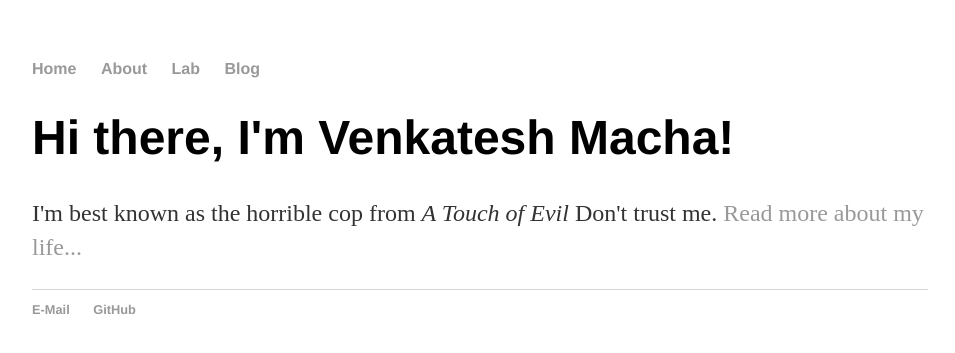
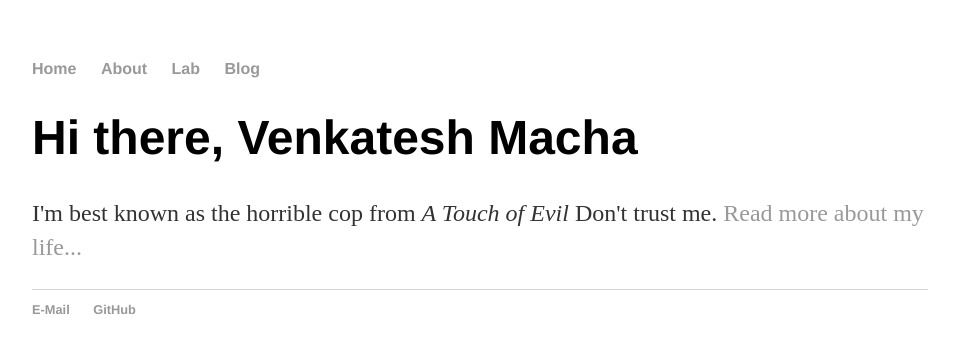
Before and after one commit to mvenkatesh431/mvenkatesh431.github.io, a Jekyll site: the page built from index.html, in a window 1280 px wide. Shown: the top 353 px of the page, without its empty margins (160-1115 px from the left). Built offline with Jekyll 4.4.1, drawn with Linux system fonts in a browser that asks for light colours.

Commit message:
Changed index.html to use the jekyll
Notice the plain text at the top of the file. Jekyll calls this the Front-matter. Any file on your site that contains this will be processed by Jekyll. Every time you commit a file that specifies layout: default at the top, Jekyll will magically generate the full HTML document by replacing {{ content }} in _layouts/default.html with the contents of the committed file. Awesome!

```diff
--- a/index.html
+++ b/index.html
@@ -1,30 +1,8 @@
-<!DOCTYPE html>
-<html>
-	<head>
-		<title>Venkatesh Macha, Programmer !</title>
-		<!-- link to main stylesheet -->
-		<link rel="stylesheet" type="text/css" href="css/main.css">
-	</head>
-	<body>
-		<nav>
-    		<ul>
-        		<li><a href="/">Home</a></li>
-	        	<li><a href="https://about.me/venkateshmacha">About</a></li>
-        		<li><a href="/js">Lab</a></li>
-        		<li><a href="http://www.sillycodes.com">Blog</a></li>
-    		</ul>
-		</nav>
-		<div class="container">
-    		<div class="blurb">
-        		<h1>Hi there, I'm Venkatesh Macha!</h1>
-				<p>I'm best known as the horrible cop from <em>A Touch of Evil</em> Don't trust me. <a href="https://about.me/venkateshmacha">Read more about my life...</a></p>
-    		</div><!-- /.blurb -->
-		</div><!-- /.container -->
-		<footer>
-    		<ul>
-        		<li><a href="mailto:mvenkatesh431@gmail.com">E-Mail</a></li>
-        		<li><a href="https://github.com/mvenkatesh431">GitHub</a></li>
-			</ul>
-		</footer>
-	</body>
-</html>
+---
+layout: default
+title: Venkatesh Macha, Programmer !
+---
+<div class="blurb">
+	<h1>Hi there, Venkatesh Macha</h1>
+	<p>I'm best known as the horrible cop from <em>A Touch of Evil</em> Don't trust me. <a href="https://about.me/venkateshmacha">Read more about my life...</a></p>
+</div><!-- /.blurb -->
```
